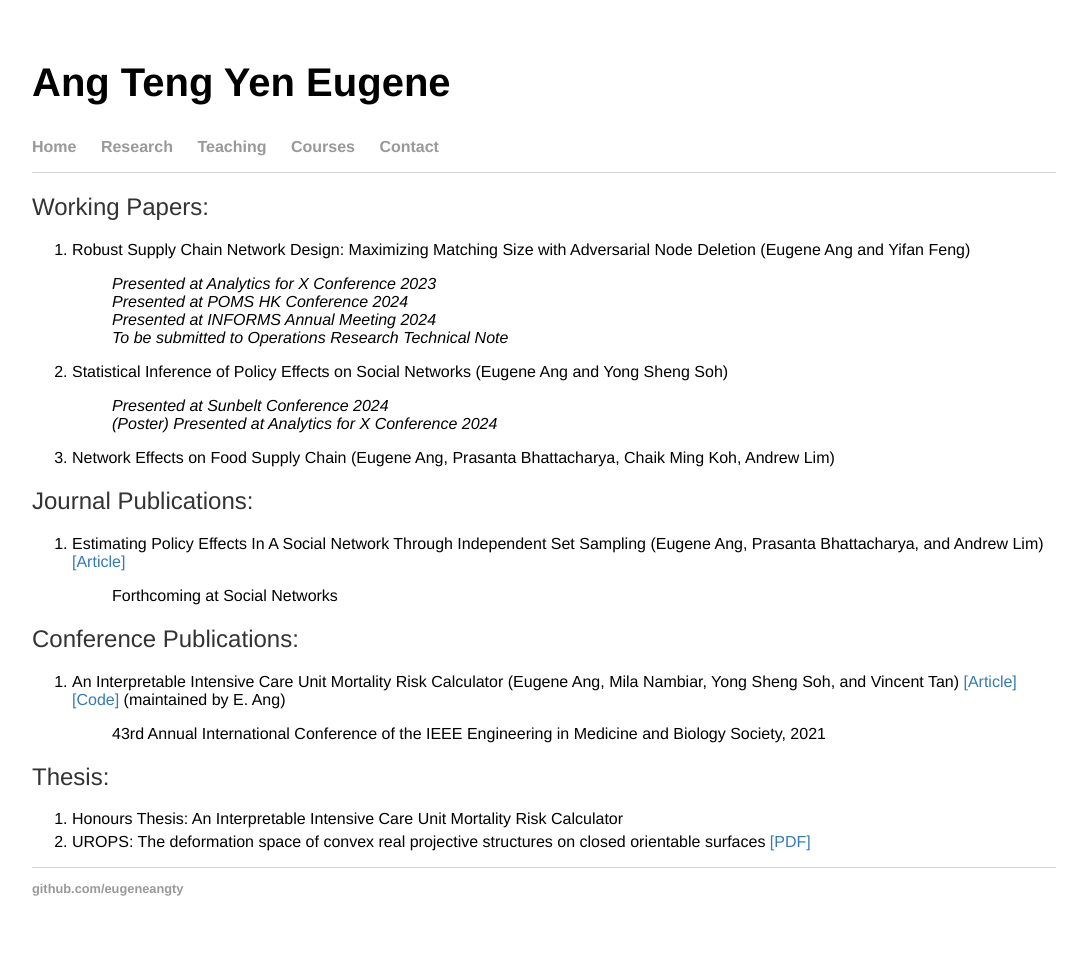
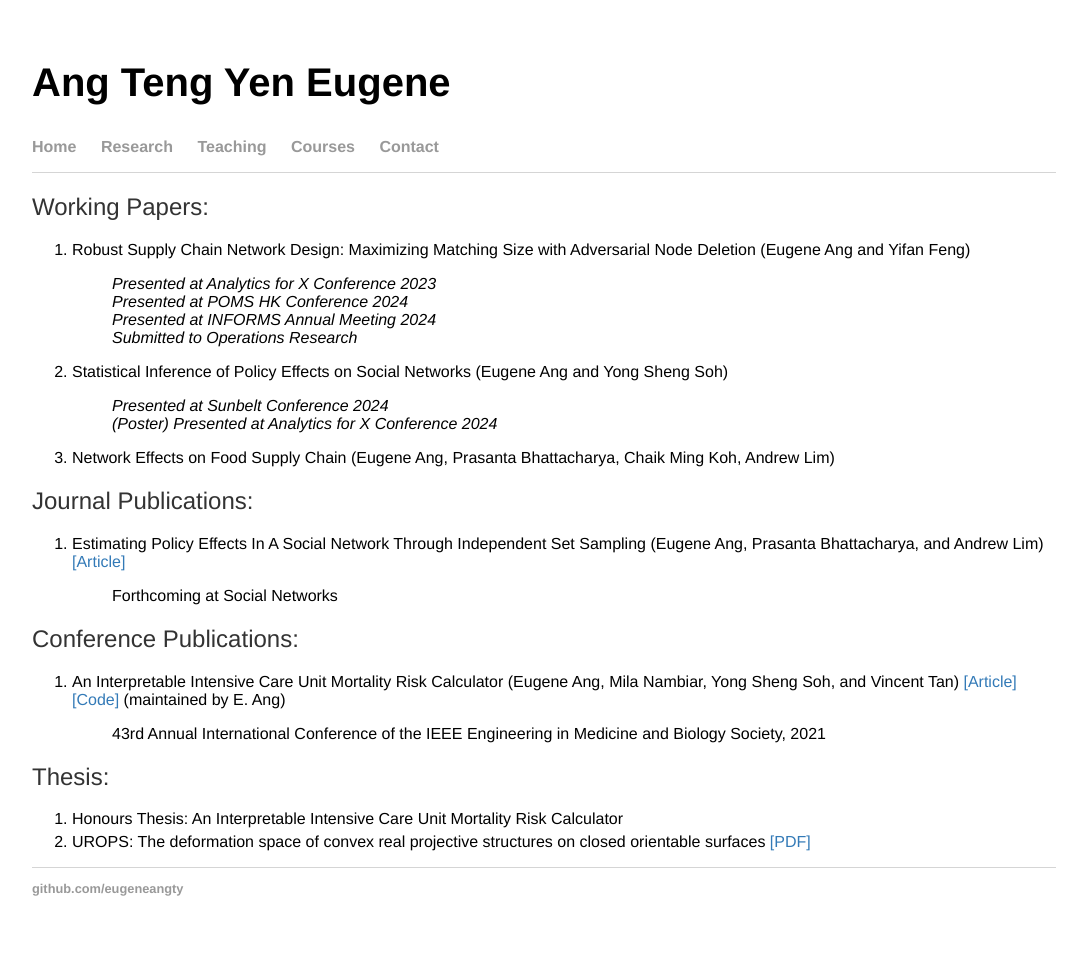
Before and after one commit to eugeneangty/eugeneangty.github.io, a Jekyll site: the page built from research/index.html, in a window 1280 px wide. Shown: the whole page, without its empty margins (96-1183 px from the left). Built offline with Jekyll 4.4.1, drawn with Linux system fonts in a browser that asks for light colours.

Commit message:
Update index.html

```diff
--- a/research/index.html
+++ b/research/index.html
@@ -11,7 +11,7 @@ title: Ang Teng Yen Eugene
         <dd><i>Presented at Analytics for X Conference 2023</i></dd>
         <dd><i>Presented at POMS HK Conference 2024</i></dd>
         <dd><i>Presented at INFORMS Annual Meeting 2024</i></dd>
-        <dd><i>To be submitted to Operations Research Technical Note</i></dd>
+        <dd><i>Submitted to Operations Research</i></dd>
     </dl>
     <li> Statistical Inference of Policy Effects on Social Networks (Eugene Ang and Yong Sheng Soh)</li>
     <dl>
```
